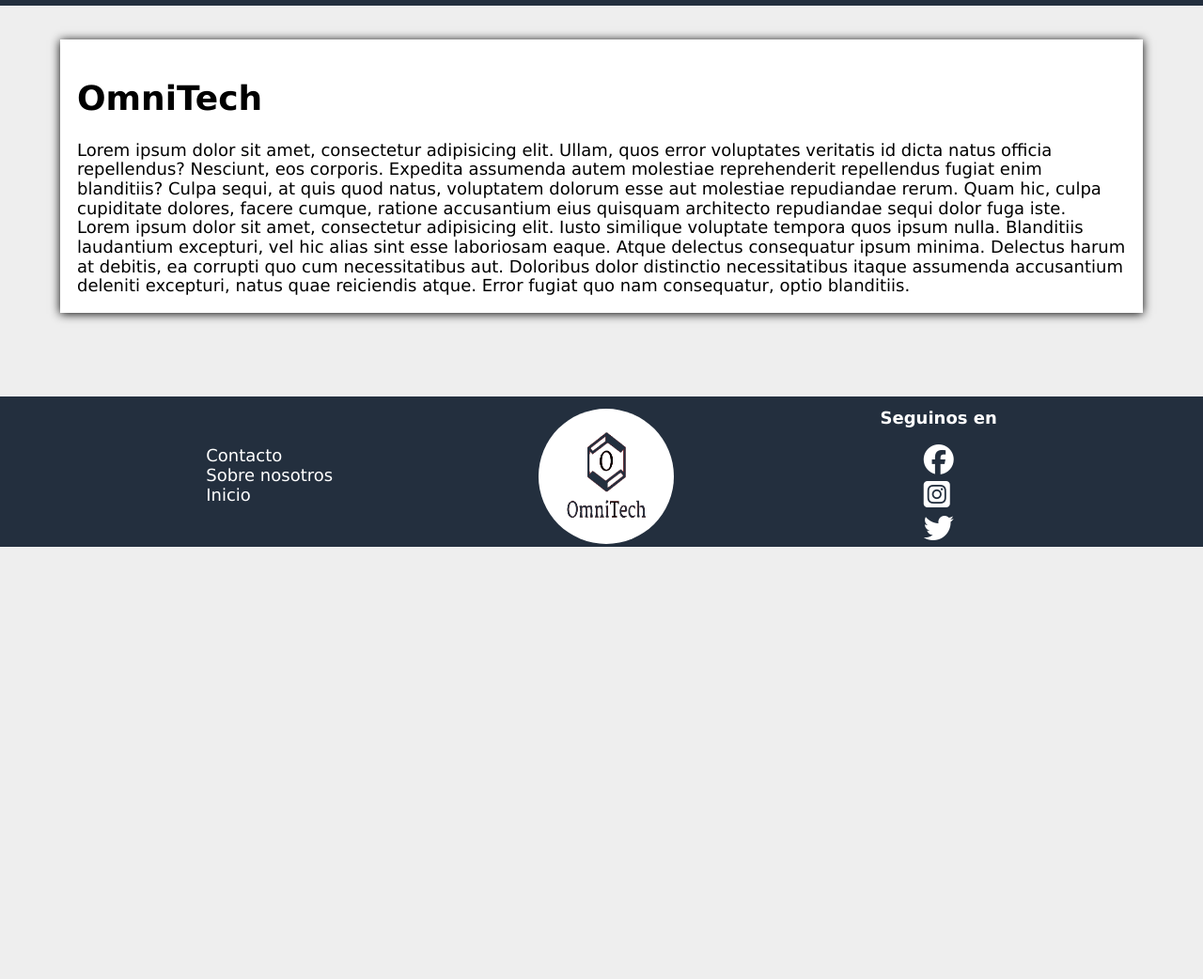
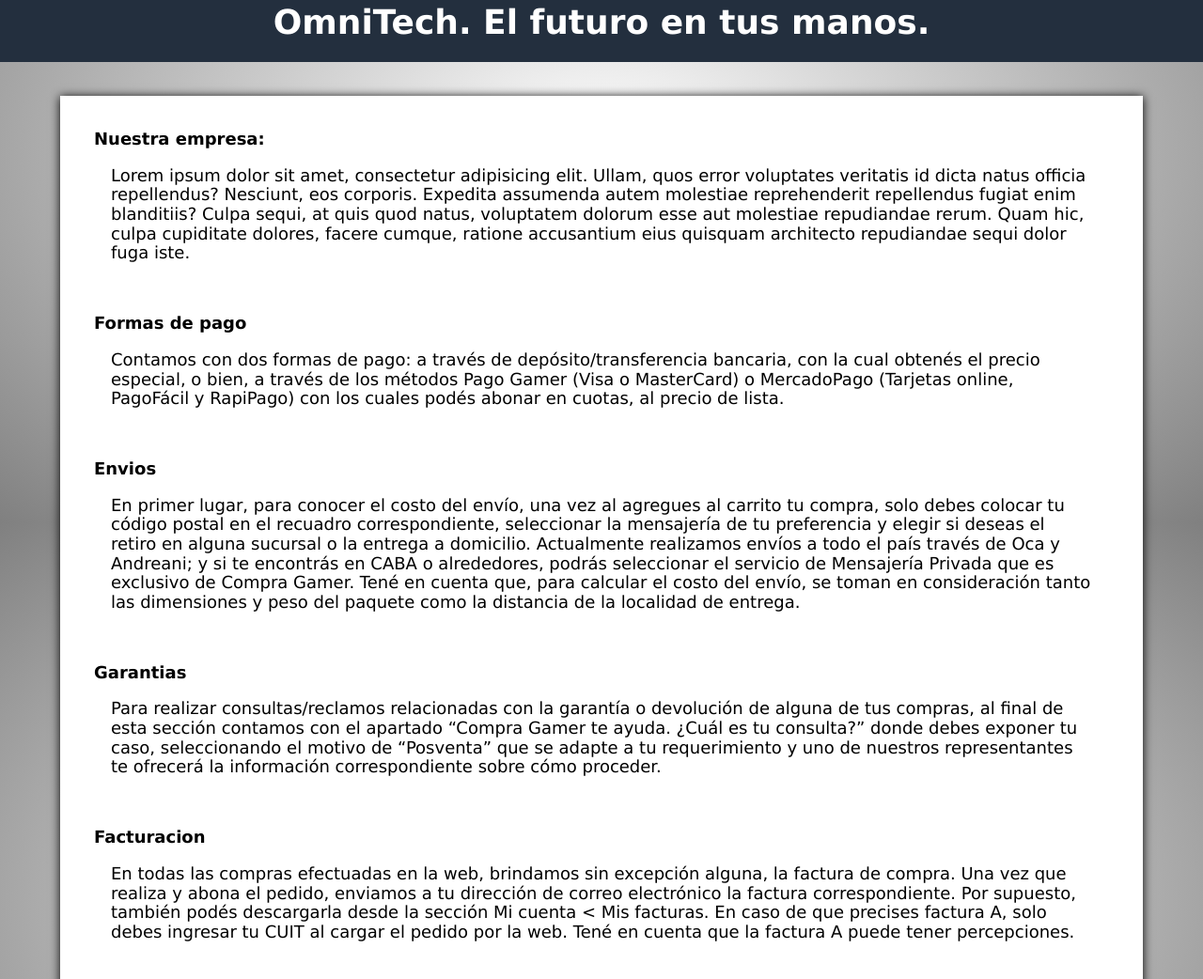
Before and after one commit to EscuderoLeonardo/EscuderoLeonardo.github.io, a website: page about.html in a window 1280 px wide. Shown: the part 244-1286 px from the top of the page at 94% size. Before the commit the page ends 826 px from the top, so only its background shows below. Drawn offline with Linux system fonts and the light colour scheme.

Commit message:
same background on all pages - modified about text

```diff
--- a/about.html
+++ b/about.html
@@ -62,29 +62,38 @@
                 <i class="fa-solid fa-cart-shopping icon"></i>
             </a>
         </div>
-
+        <h1 class="title">OmniTech. El futuro en tus manos.</h1>
     </header>
 
 
     <main>
 
-        <section class="item">
+        <section class="about">
             <article>
-                <h1>OmniTech</h1>
-                <p>Lorem ipsum dolor sit amet, consectetur adipisicing elit. Ullam, quos error voluptates veritatis id dicta natus officia repellendus? Nesciunt, eos corporis. Expedita assumenda autem molestiae reprehenderit repellendus fugiat enim blanditiis?
-                Culpa sequi, at quis quod natus, voluptatem dolorum esse aut molestiae repudiandae rerum. Quam hic, culpa cupiditate dolores, facere cumque, ratione accusantium eius quisquam architecto repudiandae sequi dolor fuga iste.</p>
-
-                <p>Lorem ipsum dolor sit amet, consectetur adipisicing elit. Iusto similique voluptate tempora quos ipsum nulla. Blanditiis laudantium excepturi, vel hic alias sint esse laboriosam eaque. Atque delectus consequatur ipsum minima.
-                Delectus harum at debitis, ea corrupti quo cum necessitatibus aut. Doloribus dolor distinctio necessitatibus itaque assumenda accusantium deleniti excepturi, natus quae reiciendis atque. Error fugiat quo nam consequatur, optio blanditiis.</p>
+                <div>
+                    <h2>Nuestra empresa:</h2>
+                    <p>Lorem ipsum dolor sit amet, consectetur adipisicing elit. Ullam, quos error voluptates veritatis id dicta natus officia repellendus? Nesciunt, eos corporis. Expedita assumenda autem molestiae reprehenderit repellendus fugiat enim blanditiis?
+                    Culpa sequi, at quis quod natus, voluptatem dolorum esse aut molestiae repudiandae rerum. Quam hic, culpa cupiditate dolores, facere cumque, ratione accusantium eius quisquam architecto repudiandae sequi dolor fuga iste.</p>
+                </div>
+                <div>
+                    <h2>Formas de pago</h2>
+                    <p>Contamos con dos formas de pago: a través de depósito/transferencia bancaria, con la cual obtenés el precio especial, o bien, a través de los métodos Pago Gamer (Visa o MasterCard) o MercadoPago (Tarjetas online, PagoFácil y RapiPago) con los cuales podés abonar en cuotas, al precio de lista. </p>
+                </div>
+                <div>
+                    <h2>Envios</h2>
+                    <p>En primer lugar, para conocer el costo del envío, una vez al agregues al carrito tu compra, solo debes colocar tu código postal en el recuadro correspondiente, seleccionar la mensajería de tu preferencia y elegir si deseas el retiro en alguna sucursal o la entrega a domicilio. Actualmente realizamos envíos a todo el país través de Oca y Andreani; y si te encontrás en CABA o alrededores, podrás seleccionar el servicio de Mensajería Privada que es exclusivo de Compra Gamer. Tené en cuenta que, para calcular el costo del envío, se toman en consideración tanto las dimensiones y peso del paquete como la distancia de la localidad de entrega. </p>
+                </div>
+                <div>
+                    <h2>Garantias</h2>
+                    <p>Para realizar consultas/reclamos relacionadas con la garantía o devolución de alguna de tus compras, al final de esta sección contamos con el apartado “Compra Gamer te ayuda. ¿Cuál es tu consulta?” donde debes exponer tu caso, seleccionando el motivo de “Posventa” que se adapte a tu requerimiento y uno de nuestros representantes te ofrecerá la información correspondiente sobre cómo proceder.</p>
+                </div>
+                <div>
+                    <h2>Facturacion</h2>
+                    <p>En todas las compras efectuadas en la web, brindamos sin excepción alguna, la factura de compra. Una vez que realiza y abona el pedido, enviamos a tu dirección de correo electrónico la factura correspondiente. Por supuesto, también podés descargarla desde la sección Mi cuenta < Mis facturas. En caso de que precises factura A, solo debes ingresar tu CUIT al cargar el pedido por la web. Tené en cuenta que la factura A puede tener percepciones. </p>
+                </div>
             </article>
-
         </section>
-
-
     </main>
-
-
-
 
     <footer class="footer">
         <div class="footer__div" >
@@ -121,10 +130,6 @@
                     <i class="fa-brands fa-twitter"></i>
                 </a>
             </div>
-
-
-
-
         </div>
     </footer>
 </body>
--- a/assets/scss/_variables.scss
+++ b/assets/scss/_variables.scss
@@ -1,5 +1,6 @@
 $font-fa:Verdana, Geneva, Tahoma, sans-serif;
 $font-sz:large;
+$background: radial-gradient(white,grey);
 
 $colors: (
     color1: #232f3e,
--- a/assets/scss/style.scss
+++ b/assets/scss/style.scss
@@ -7,7 +7,7 @@
 /*  ---------- INDEX ---------- */
 
 .body{
-    background-image: radial-gradient(white,grey);
+    background-image: $background;
     width: 100%;
     display: grid;
     grid-template-areas:
@@ -62,16 +62,26 @@
     }
 }
 
+/* --------------- ABOUT ---------------  */
+
+.about{
+    @extend .item;
+    p,div{
+    padding: 1rem;
+    }
+
+}
+
 /* --------------- CONTACT ---------------  */
 
 .alternative-body{
-    background-color:  $color3;
+    background-image: $background;
     display: grid;
     grid-template-areas:
     "header"
     "main "
     "footer";
-    grid-template-rows: 250px auto 170px;
+    grid-template-rows: 310px auto 170px;
     height: 100vh;
 }
 
@@ -88,6 +98,7 @@
     input, textarea{
         margin: 1rem 0;
         width: 100%;
+        max-width: 100%;
     }
 }
 
```
Also changed, not shown: cart.html (+1 -1 lines), contact.html (+2 -2 lines), index.html (+1 -1 lines), item1.html (+1 -1 lines), item2.html (+1 -1 lines), item3.html (+1 -1 lines), login.html (+1 -1 lines), signup.html (+1 -1 lines), assets/css/style.css, 1 other file.
